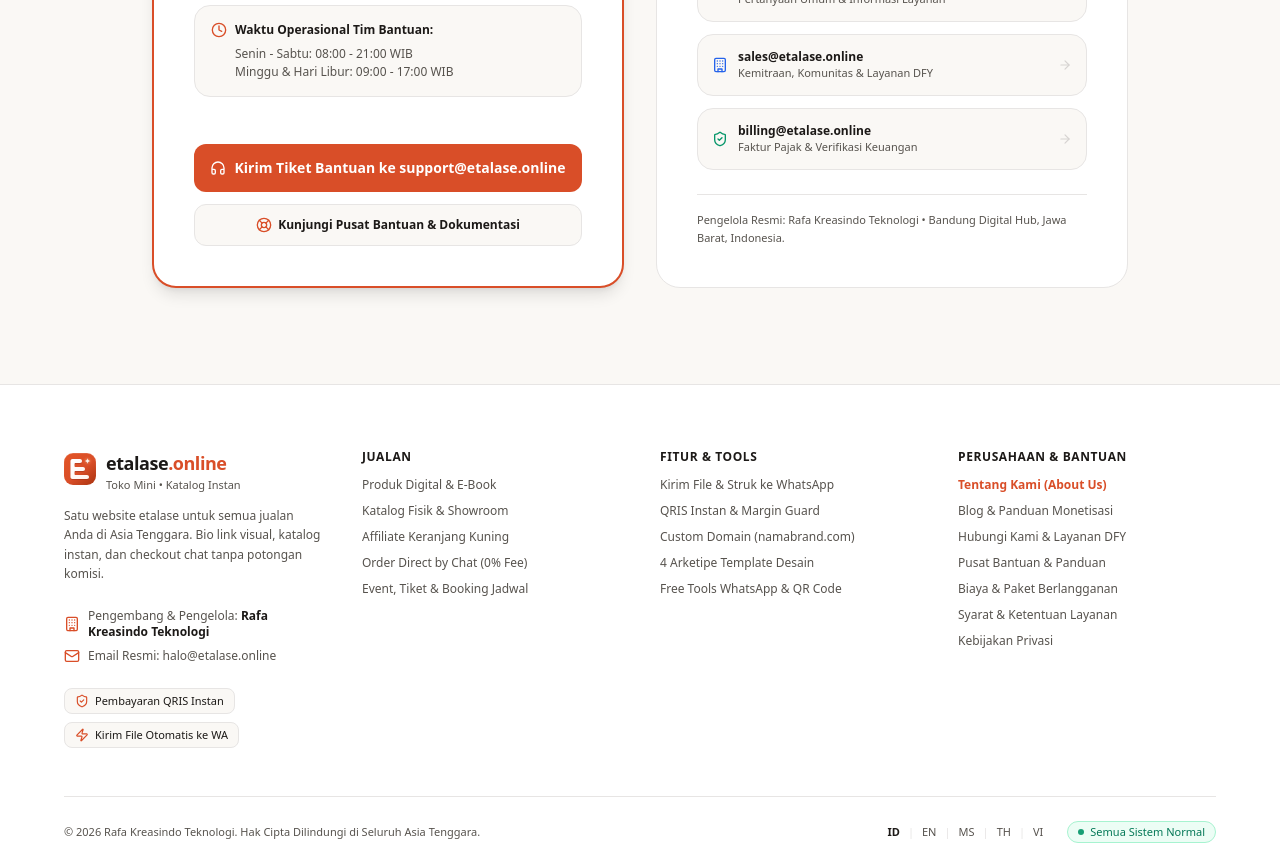
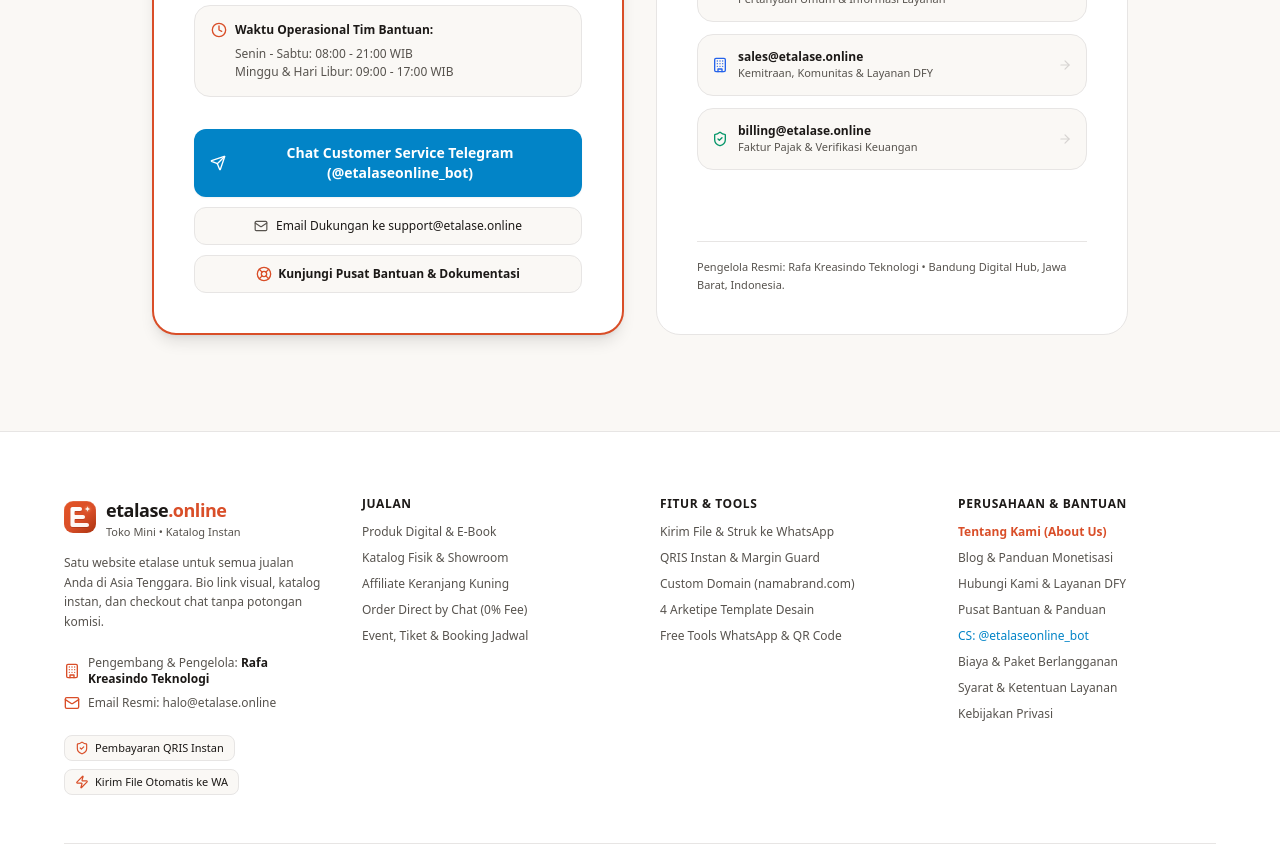
Before and after one commit to nopecode96/etalase, a Next.js app: page /kontak in a window 1280 px wide. Shown: the part 640-1506 px from the top of the page. Built offline with nearby package versions, Linux system fonts and the light colour scheme; no server answers.

Commit message:
feat(support): redirect all customer service channels and support links to telegram @etalaseonline_bot

```diff
--- a/prisma/seed-mabes.ts
+++ b/prisma/seed-mabes.ts
@@ -31,7 +31,7 @@ export async function seedMabes() {
   const defaultSettings = [
     { key: "company_name", value: "PT Rafa Kreasindo Teknologi", group: "GENERAL" },
     { key: "platform_name", value: "etalase.online", group: "GENERAL" },
-    { key: "support_telegram", value: "https://t.me/rafakreasindo", group: "GENERAL" },
+    { key: "support_telegram", value: "https://t.me/etalaseonline_bot", group: "GENERAL" },
     { key: "telegram_mabes_chat_id", value: "-1002345678901", group: "TELEGRAM" },
     { key: "telegram_mabes_bot_token", value: "", group: "TELEGRAM" },
     { key: "pro_monthly_idr", value: "49000", group: "PRICING" },
--- a/src/app/kontak/page.tsx
+++ b/src/app/kontak/page.tsx
@@ -14,6 +14,7 @@ import {
   Headphones,
   FileText,
   LifeBuoy,
+  Send,
 } from "lucide-react";
 import {
   generateLocalizedMetadata,
@@ -95,7 +96,8 @@ export default function KontakPage({ searchParams }: KontakPageProps) {
       hoursTitle: "Waktu Operasional Tim Bantuan:",
       hours1: "Senin - Sabtu: 08:00 - 21:00 WIB",
       hours2: "Minggu & Hari Libur: 09:00 - 17:00 WIB",
-      helpDeskBtn: "Kirim Tiket Bantuan ke support@etalase.online",
+      telegramCsBtn: "Chat Customer Service Telegram (@etalaseonline_bot)",
+      helpDeskBtn: "Email Dukungan ke support@etalase.online",
       helpCenterBtn: "Kunjungi Pusat Bantuan & Dokumentasi",
       card2Badge: "Korespondensi Resmi",
       card2Title: "Korespondensi Resmi Per Divisi",
@@ -121,7 +123,8 @@ export default function KontakPage({ searchParams }: KontakPageProps) {
       hoursTitle: "Support Operational Hours (GMT+7):",
       hours1: "Monday - Saturday: 08:00 - 21:00 WIB",
       hours2: "Sunday & Holidays: 09:00 - 17:00 WIB",
-      helpDeskBtn: "Submit Support Ticket to support@etalase.online",
+      telegramCsBtn: "Chat Customer Service on Telegram (@etalaseonline_bot)",
+      helpDeskBtn: "Email Support at support@etalase.online",
       helpCenterBtn: "Visit Help Center & Documentation",
       card2Badge: "Official Correspondence",
       card2Title: "Departmental Corporate Correspondence",
@@ -147,7 +150,8 @@ export default function KontakPage({ searchParams }: KontakPageProps) {
       hoursTitle: "Waktu Operasi Bantuan:",
       hours1: "Isnin - Sabtu: 08:00 - 21:00 WIB",
       hours2: "Ahad & Cuti Umum: 09:00 - 17:00 WIB",
-      helpDeskBtn: "Hantar Tiket ke support@etalase.online",
+      telegramCsBtn: "Sembang Khidmat Pelanggan Telegram (@etalaseonline_bot)",
+      helpDeskBtn: "Hantar E-mel ke support@etalase.online",
       helpCenterBtn: "Lawati Pusat Bantuan & Dokumentasi",
       card2Badge: "Surat-Menyurat Rasmi",
       card2Title: "Surat-Menyurat Mengikut Bahagian",
@@ -172,7 +176,8 @@ export default function KontakPage({ searchParams }: KontakPageProps) {
       hoursTitle: "เวลาทำการของทีมสนับสนุน:",
       hours1: "จันทร์ - เสาร์: 08:00 - 21:00 น. (GMT+7)",
       hours2: "อาทิตย์และวันหยุด: 09:00 - 17:00 น. (GMT+7)",
-      helpDeskBtn: "ส่งข้อความถึง support@etalase.online",
+      telegramCsBtn: "แชทกับฝ่ายบริการลูกค้า Telegram (@etalaseonline_bot)",
+      helpDeskBtn: "ส่งอีเมลถึง support@etalase.online",
       helpCenterBtn: "ไปที่ศูนย์ช่วยเหลือและคู่มือการใช้งาน",
       card2Badge: "การติดต่ออย่างเป็นทางการ",
       card2Title: "การติดต่อแยกตามแผนกงาน",
@@ -197,7 +202,8 @@ export default function KontakPage({ searchParams }: KontakPageProps) {
       hoursTitle: "Thời Gian Hỗ Trợ Trực Tuyến:",
       hours1: "Thứ Hai - Thứ Bảy: 08:00 - 21:00 (GMT+7)",
       hours2: "Chủ Nhật & Ngày Lễ: 09:00 - 17:00 (GMT+7)",
-      helpDeskBtn: "Gửi yêu cầu đến support@etalase.online",
+      telegramCsBtn: "Trò chuyện CSKH Telegram (@etalaseonline_bot)",
+      helpDeskBtn: "Gửi email đến support@etalase.online",
       helpCenterBtn: "Truy cập Trung tâm Trợ giúp & Tài liệu",
       card2Badge: "Thư tín chính thức",
       card2Title: "Hòm Thư Liên Hệ Theo Bộ Phận",
@@ -323,18 +329,28 @@ export default function KontakPage({ searchParams }: KontakPageProps) {
                 </div>
               </div>
 
-              <div className="space-y-3 pt-2">
+              <div className="space-y-2.5 pt-2">
+                <a
+                  href="https://t.me/etalaseonline_bot"
+                  target="_blank"
+                  rel="noreferrer"
+                  className="w-full bg-sky-600 hover:bg-sky-500 text-white py-3.5 px-4 rounded-xl font-bold text-xs sm:text-sm shadow-sm transition flex items-center justify-center gap-2 cursor-pointer text-center"
+                >
+                  <Send className="w-4 h-4 shrink-0" />
+                  <span>{copy.telegramCsBtn}</span>
+                </a>
+
                 <a
                   href="mailto:support@etalase.online?subject=Bantuan%20Akun%20etalase.online"
-                  className="w-full bg-[#D94E28] hover:bg-[#B83E1D] text-white py-3.5 px-4 rounded-xl font-bold text-xs sm:text-sm shadow-xs transition flex items-center justify-center gap-2 cursor-pointer text-center"
+                  className="w-full bg-[#FAF8F5] hover:bg-stone-100 text-[#1C1917] border border-[#E7E5E4] py-2.5 px-4 rounded-xl font-medium text-xs transition flex items-center justify-center gap-2 cursor-pointer text-center"
                 >
-                  <Headphones className="w-4 h-4 shrink-0" />
+                  <Mail className="w-3.5 h-3.5 text-[#57534E]" />
                   <span>{copy.helpDeskBtn}</span>
                 </a>
 
                 <Link
                   href={getLocalizedHref("/bantuan")}
-                  className="w-full bg-[#FAF8F5] hover:bg-stone-100 text-[#1C1917] border border-[#E7E5E4] py-3 rounded-xl font-semibold text-xs transition flex items-center justify-center gap-1.5"
+                  className="w-full bg-[#FAF8F5] hover:bg-stone-100 text-[#1C1917] border border-[#E7E5E4] py-2.5 rounded-xl font-semibold text-xs transition flex items-center justify-center gap-1.5"
                 >
                   <LifeBuoy className="w-4 h-4 text-[#D94E28]" />
                   <span>{copy.helpCenterBtn}</span>
--- a/src/components/admin/AdminSidebar.tsx
+++ b/src/components/admin/AdminSidebar.tsx
@@ -370,6 +370,22 @@ export function AdminSidebar({
           </div>
         )}
 
+        {/* Customer Care Direct Link */}
+        {!isCollapsed && (
+          <div className="px-3 py-2 border-t border-[#E7E5E4] flex items-center justify-between text-[11px] bg-sky-50/50">
+            <a
+              href="https://t.me/etalaseonline_bot"
+              target="_blank"
+              rel="noreferrer"
+              className="inline-flex items-center gap-1.5 text-sky-700 hover:text-sky-800 font-semibold transition"
+            >
+              <Send className="w-3.5 h-3.5 text-sky-600" />
+              <span>Bantuan CS Telegram</span>
+            </a>
+            <span className="text-[10px] text-sky-600 font-mono">@etalaseonline_bot</span>
+          </div>
+        )}
+
         {/* User Card */}
         <div className="p-3 border-t border-[#E7E5E4] bg-[#FAF8F5]/60 flex items-center justify-between text-xs text-[#57534E]">
           {!isCollapsed ? (
@@ -498,6 +514,15 @@ export function AdminSidebar({
                 <span>View Live Storefront</span>
                 <ExternalLink className="w-3.5 h-3.5" />
               </a>
+              <a
+                href="https://t.me/etalaseonline_bot"
+                target="_blank"
+                rel="noreferrer"
+                className="w-full flex items-center justify-center gap-2 py-2.5 rounded-xl bg-sky-50 border border-sky-200 text-sky-700 font-semibold text-xs hover:bg-sky-100 transition"
+              >
+                <Send className="w-3.5 h-3.5 text-sky-600" />
+                <span>CS Telegram: @etalaseonline_bot</span>
+              </a>
             </div>
           </div>
         </div>
--- a/src/components/bantuan/BantuanClient.tsx
+++ b/src/components/bantuan/BantuanClient.tsx
@@ -14,6 +14,7 @@ import {
   Globe,
   MessageCircle,
   Mail,
+  Send,
 } from "lucide-react";
 import { SupportedLocale } from "@/lib/config/constants";
 
@@ -474,10 +475,20 @@ export function BantuanClient({ locale }: { locale: SupportedLocale }) {
             <p className="text-xs sm:text-sm text-[#57534E] max-w-md mx-auto leading-relaxed">
               {t.ctaDesc}
             </p>
-            <div className="pt-2">
+            <div className="pt-2 flex flex-col sm:flex-row items-center justify-center gap-3">
+              <a
+                href="https://t.me/etalaseonline_bot"
+                target="_blank"
+                rel="noreferrer"
+                className="bg-sky-600 hover:bg-sky-500 text-white font-semibold px-6 py-3 rounded-xl text-xs sm:text-sm transition shadow-sm inline-flex items-center gap-2"
+              >
+                <Send className="w-4 h-4" />
+                <span>Chat CS Telegram (@etalaseonline_bot)</span>
+              </a>
+
               <Link
                 href={getLocalizedHref("/kontak")}
-                className="bg-[#D94E28] hover:bg-[#B83E1D] text-white font-semibold px-6 py-3 rounded-xl text-xs sm:text-sm transition shadow-xs inline-flex items-center gap-2"
+                className="bg-[#FAF8F5] hover:bg-stone-100 text-[#1C1917] border border-[#E7E5E4] font-semibold px-6 py-3 rounded-xl text-xs sm:text-sm transition inline-flex items-center gap-2"
               >
                 <Mail className="w-4 h-4" />
                 <span>{t.ctaBtn}</span>
--- a/src/components/mabes/MabesSettingsClient.tsx
+++ b/src/components/mabes/MabesSettingsClient.tsx
@@ -103,7 +103,7 @@ export function MabesSettingsClient({ initialSettings }: MabesSettingsClientProp
               type="text"
               value={settings.support_telegram || ""}
               onChange={(e) => handleChange("support_telegram", e.target.value)}
-              placeholder="https://t.me/rafakreasindo"
+              placeholder="https://t.me/etalaseonline_bot"
               className="w-full px-3 py-2 bg-slate-950 border border-slate-800 rounded-lg text-white placeholder-slate-600 focus:outline-none focus:border-indigo-500 font-medium font-mono"
             />
           </div>
--- a/src/components/saas/GlobalFooter.tsx
+++ b/src/components/saas/GlobalFooter.tsx
@@ -342,6 +342,16 @@ export function GlobalFooter() {
               </Link>
             </li>
             <li>
+              <a
+                href="https://t.me/etalaseonline_bot"
+                target="_blank"
+                rel="noreferrer"
+                className="text-sky-600 hover:text-sky-700 transition font-medium inline-flex items-center gap-1"
+              >
+                <span>CS: @etalaseonline_bot</span>
+              </a>
+            </li>
+            <li>
               <Link href={getLocalizedHref("/harga")} className="hover:text-[#1C1917] transition">
                 {t.links.pricing}
               </Link>
--- a/src/lib/services/telegram-service.ts
+++ b/src/lib/services/telegram-service.ts
@@ -57,7 +57,7 @@ export async function getTelegramConfig(): Promise<TelegramConfig> {
     const supportLink = (
       map.get("support_telegram") ||
       map.get("supportLink") ||
-      "https://t.me/rafakreasindo"
+      "https://t.me/etalaseonline_bot"
     ).trim();
 
     let botUsername = (
@@ -98,7 +98,7 @@ export async function getTelegramConfig(): Promise<TelegramConfig> {
       botToken: (process.env.TELEGRAM_BOT_TOKEN || "").trim(),
       mabesChatId: (process.env.TELEGRAM_MABES_CHAT_ID || "").trim(),
       botUsername: (process.env.TELEGRAM_BOT_USERNAME || "etalaseonline_bot").trim(),
-      supportLink: "https://t.me/rafakreasindo",
+      supportLink: "https://t.me/etalaseonline_bot",
     };
   }
 }
```
